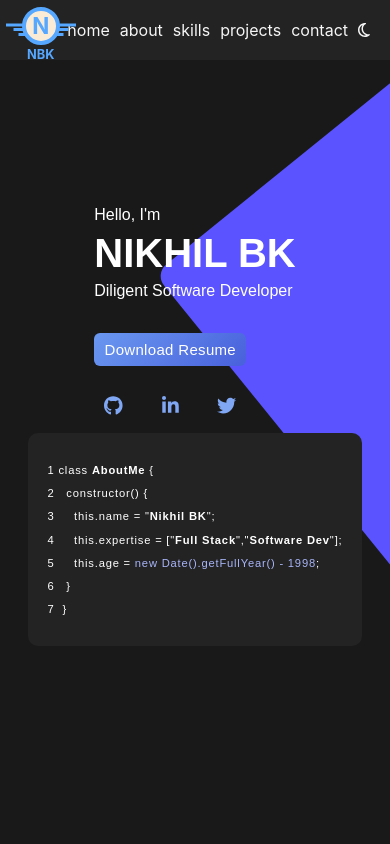
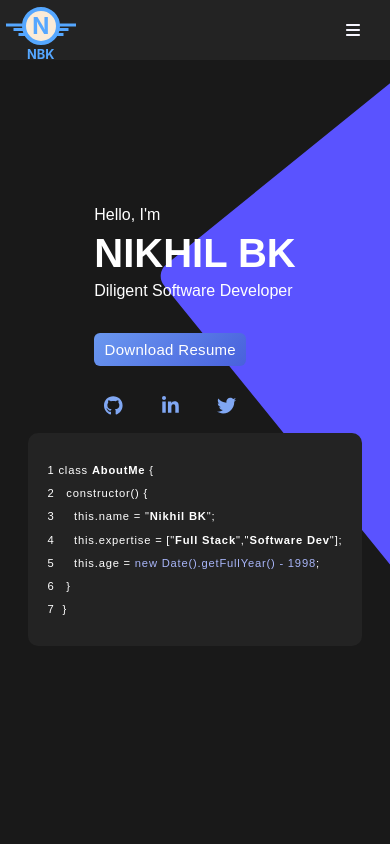
Before and after one commit to NikBK/portfolio, a React (Create React App) app: page / in a window 390 px wide. Shown: the top 844 px of the page. Built offline with nearby package versions, Linux system fonts and the light colour scheme.

Commit message:
mobile responsive menu bar

```diff
--- a/src/compoStyle/header.css
+++ b/src/compoStyle/header.css
@@ -31,7 +31,7 @@
     display: flex;
     justify-content: center;
     align-items: center;
-    margin-right: 10px;
+    margin-right: 30px;
 }
 
 .navbar .nav-items,
@@ -41,6 +41,37 @@
     margin: 5px;
     align-items: center;
     list-style-type: none;
+    transition: right .5s ease-out;
+}
+
+.mobileMenu {
+    display: none;
+    cursor: pointer;
+    transition: transform .5s;
+}
+
+.mobileMenu:active {
+    transform: rotate(180deg);
+}
+
+.hideNav {
+    right: -100% !important;
+}
+
+.light_mobileBar {
+    background-color: #f7f6ff;
+}
+
+.dark_mobileBar {
+    background-color: #232323;
+}
+
+.light_color {
+    color: #232323;
+}
+
+.dark_color {
+    color: #f7f6ff;
 }
 
 @media screen and (max-width: 700px) {
@@ -48,6 +79,20 @@
     .navbar .nav-items,
     .nav-items .nav-item {
         padding: 0px;
+    }
+
+    .mobileNavBar {
+        position: fixed;
+        flex-direction: column;
+        top: 60px;
+        right: 0;
+        /* background: #232323; */
+        width: 100%;
+        margin: 0 !important;
+    }
+
+    .mobileMenu {
+        display: block;
     }
 }
 
--- a/src/components/Header.js
+++ b/src/components/Header.js
@@ -1,12 +1,14 @@
-import React from 'react';
+import React, { useState } from 'react';
 import Logo from "./Logo";
 import "../compoStyle/header.css";
 import { FontAwesomeIcon } from "@fortawesome/react-fontawesome";
-import { faMoon, faSun } from "@fortawesome/free-regular-svg-icons";
+import { faMoon, faSun, } from "@fortawesome/free-regular-svg-icons";
+import { faBars, faXmark } from '@fortawesome/free-solid-svg-icons';
 import { useTheme } from './context';
 
 const Header = () => {
     const { theme, handleTheme } = useTheme();
+    const [showMobileNav, setShowMobileNav] = useState(false);
 
     return (
         <header className={`App-header ${theme}_App-header`}>
@@ -16,7 +18,7 @@ const Header = () => {
                 </a>
             </div>
             <nav className='navbar'>
-                <ul className='nav-items'>
+                <ul className={`nav-items mobileNavBar ${!showMobileNav ? "hideNav" : ""} ${theme}_mobileBar`}>
                     <li className='nav-item'><a href='#' className={`${theme}_nav-anchor`}>home</a></li>
                     <li className='nav-item'><a href='#aboutpage' className={`${theme}_nav-anchor`}>about</a></li>
                     <li className='nav-item'><a href='#skillspage' className={`${theme}_nav-anchor`}>skills</a></li>
@@ -26,6 +28,9 @@ const Header = () => {
                         {theme === "dark" ? <FontAwesomeIcon icon={faMoon} /> : <FontAwesomeIcon icon={faSun} />}
                     </li>
                 </ul>
+                <div className={`mobileMenu ${theme}_color`} onClick={() => setShowMobileNav(prev => !prev)}>
+                    {showMobileNav ? <FontAwesomeIcon icon={faXmark} /> : <FontAwesomeIcon icon={faBars} />}
+                </div>
                 {/* <div className='nav-item'>home</div>
                 <div className='nav-item'>about</div>
                 <div className='nav-item'>skills</div>
```
